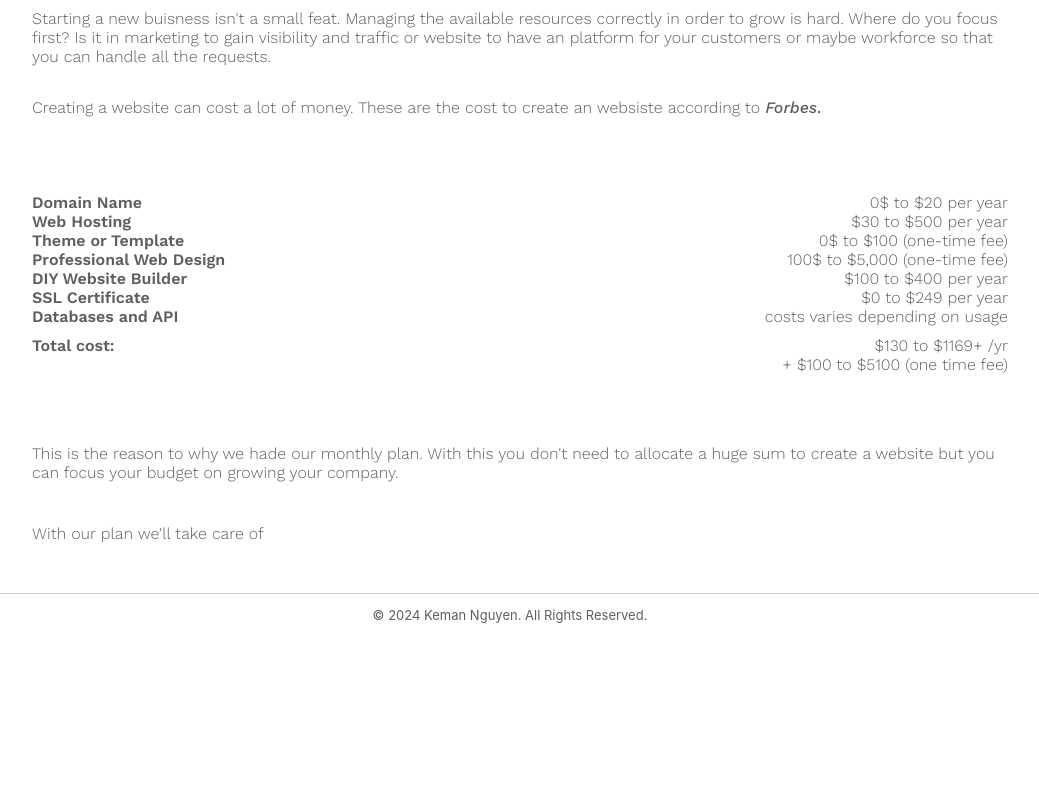
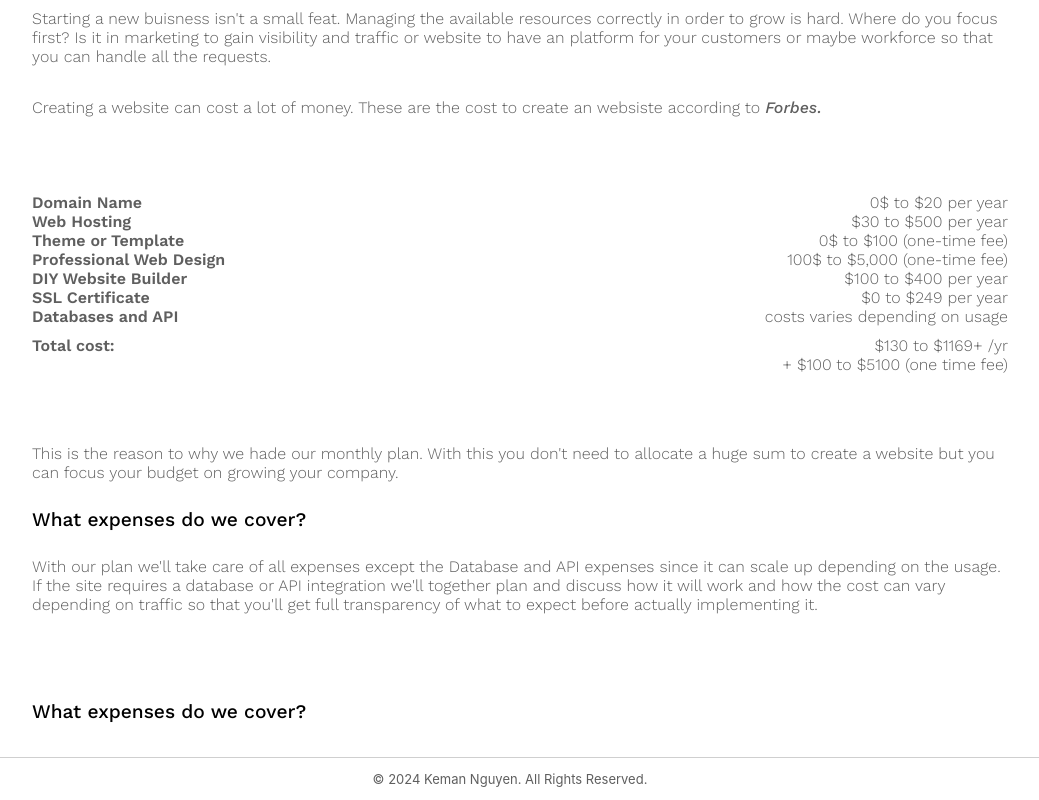
Before and after one commit to kemannguyen/Websolutions, a React (Create React App) app: page /pricing/monthly in a window 1280 px wide. Shown: the part 262-1062 px from the top of the page, without its empty margins (130-1169 px from the left). Before the commit the page ends 898 px from the top, so only its background shows below. Built offline with nearby package versions, Linux system fonts and the light colour scheme.

Commit message:
feat: website title changes with current page

```diff
--- a/public/index.html
+++ b/public/index.html
@@ -28,7 +28,7 @@
       work correctly both with client-side routing and a non-root public URL.
       Learn how to configure a non-root public URL by running `npm run build`.
     -->
-    <title>React App</title>
+    <title>Websolutions</title>
   </head>
   <body>
     <noscript>You need to enable JavaScript to run this app.</noscript>
--- /dev/null
+++ b/src/Components/UseTitle.js
@@ -0,0 +1,9 @@
+import React, { useEffect } from "react";
+
+const UseTitle = (title) => {
+  useEffect(() => {
+    document.title = `${title} - Websolutions`;
+  }, []);
+};
+
+export default UseTitle;
--- a/src/Pages/LandingPage/LandingPage.js
+++ b/src/Pages/LandingPage/LandingPage.js
@@ -12,6 +12,7 @@ import FadeInComponent from "../../Components/FadeInComponent";
 import check from "../../Image/checkmark-outline-green.png";
 import cross from "../../Image/close-outline-red.png";
 import { useTranslation } from "react-i18next";
+import UseTitle from "../../Components/UseTitle";
 
 const LandingPage = () => {
   const { sectionRefs } = useScroll();
@@ -26,6 +27,8 @@ const LandingPage = () => {
   const ToPricingMonthly = () => {
     scrollTo("", "/pricing/monthly");
   };
+
+  UseTitle(t("Home"));
 
   return (
     <div className="general work-sans">
--- a/src/Pages/PricingPage/PricingMonthPage.js
+++ b/src/Pages/PricingPage/PricingMonthPage.js
@@ -63,7 +63,23 @@ const PricingMonthPage = () => {
         need to allocate a huge sum to create a website but you can focus your
         budget on growing your company.
       </p>
-      <p className="font-gray paddingy-10">With our plan we'll take care of</p>
+      <text className="font-subtitle bold-mid paddingy-10">
+        {" "}
+        What expenses do we cover?
+      </text>
+      <p className="font-gray paddingy-10">
+        With our plan we'll take care of all expenses except the Database and
+        API expenses since it can scale up depending on the usage.
+        <br></br>
+        If the site requires a database or API integration we'll together plan
+        and discuss how it will work and how the cost can vary depending on
+        traffic so that you'll get full transparency of what to expect before
+        actually implementing it.
+      </p>
+      <text className="font-subtitle bold-mid paddingy-10 mt-60">
+        {" "}
+        What expenses do we cover?
+      </text>
     </div>
   );
 };
--- a/src/Pages/PricingPage/PricingPage.js
+++ b/src/Pages/PricingPage/PricingPage.js
@@ -1,7 +1,11 @@
 import React from "react";
 import PricingTabs from "../../Components/CustomTabPanel";
+import UseTitle from "../../Components/UseTitle";
+import { useTranslation } from "react-i18next";
 
 const PricingPage = (index1) => {
+  const { t } = useTranslation();
+  UseTitle(t("Price"));
   /*
 Enter this cost in the
 
--- a/src/Pages/ProjectPage/ProjectPage.js
+++ b/src/Pages/ProjectPage/ProjectPage.js
@@ -1,8 +1,12 @@
 import React from "react";
 import { useScroll } from "../../Components/ScrollContext";
+import UseTitle from "../../Components/UseTitle";
+import { useTranslation } from "react-i18next";
 
 const ProjectPage = () => {
   const { sectionRefs } = useScroll();
+  const { t } = useTranslation();
+  UseTitle(t("Referens"));
   return (
     <div className="general">
       <section
--- a/src/locales/sv/translation.json
+++ b/src/locales/sv/translation.json
@@ -1,5 +1,6 @@
 {
     "NAVBAR": "------------------------",
+    "Home": "Hem",
     "Overview": "Översikt",
     "Price": "Priser",
     "Contact": "Kontakt",
```
